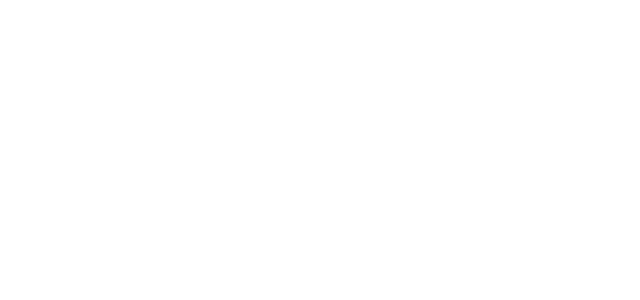
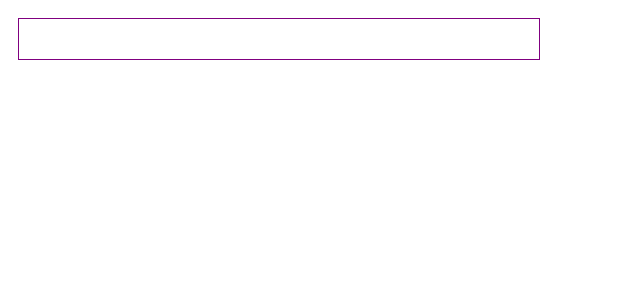
Before and after one commit to DevElias/Components, a React (Create React App) app in the folder client/: page /selectbox2 in a window 1280 px wide. Shown: the top 300 px of the page, without its empty margins (0-640 px from the left). Built offline with nearby package versions, Linux system fonts and the light colour scheme.

Commit message:
SelextBox2 component

```diff
--- /dev/null
+++ b/client/src/components/SelectBox2.js
@@ -0,0 +1,15 @@
+import React from "react";
+
+function SelectBox() {
+    return (
+        <div className="SelectBox">
+            <input type="text"
+            />
+            <div className="group-button">
+
+            </div>
+        </div>
+    );
+  }
+
+export default SelectBox;
--- a/client/src/routes.js
+++ b/client/src/routes.js
@@ -1,6 +1,7 @@
 import React from 'react';
 import App from './App';
 import SelectBox from './components/Selectbox';
+import SelectBox2 from './components/SelectBox2';
 import Usuario from './views/usuario/index'
 ;import { Switch, Route } from 'react-router-dom';
 
@@ -10,6 +11,7 @@ export const Routes = () => {
         <Route path="/" component={App} exact/>
         <Route path="/selectbox" component={SelectBox} exact/>
         <Route path="/listagem/usuario" component={Usuario} exact/>
+        <Route path="/selectbox2" component={SelectBox2} exact/>
       </Switch>
     );
 }
```
